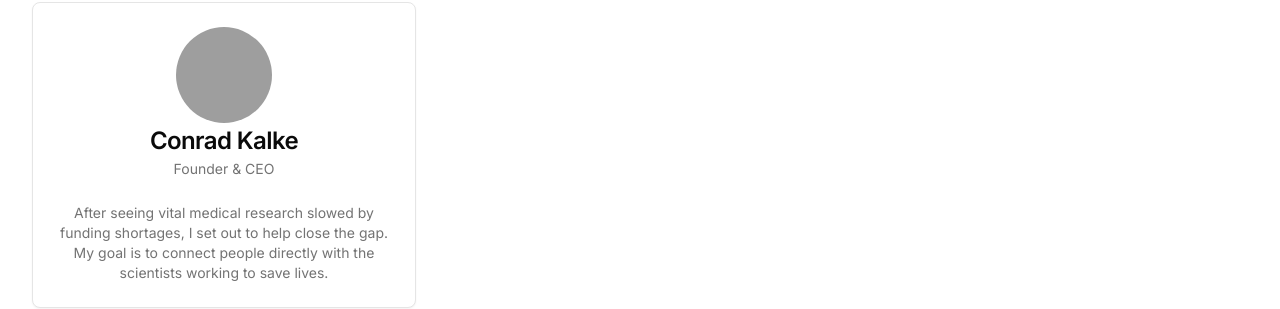
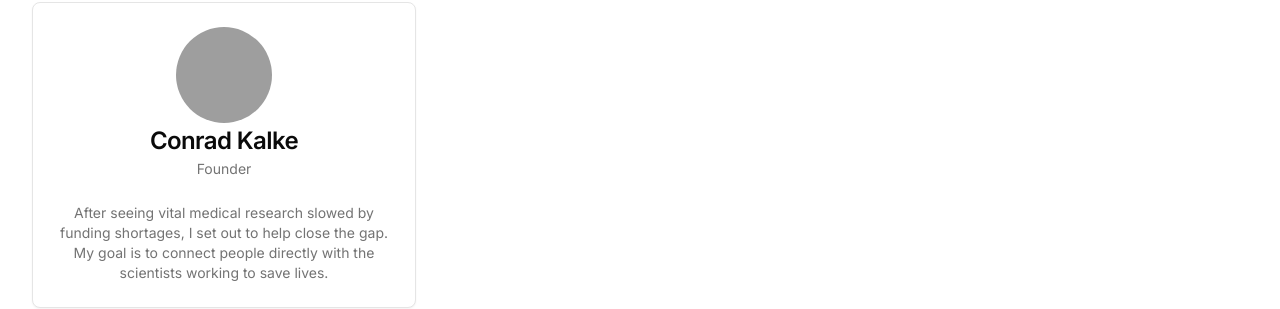
Before and after one commit to conradkalke/aware-platform, a Next.js app: page /about in a window 1280 px wide. Shown: the part 1095-1404 px from the top of the page. Built offline with nearby package versions, Linux system fonts and the light colour scheme; grey boxes are pictures that could not be loaded.

Commit message:
Change founder title

```diff
--- a/app/about/page.tsx
+++ b/app/about/page.tsx
@@ -183,7 +183,7 @@ export default function AboutPage() {
 const team = [
   {
     name: "Conrad Kalke",
-    role: "Founder & CEO",
+    role: "Founder",
     bio: "After seeing vital medical research slowed by funding shortages, I set out to help close the gap. My goal is to connect people directly with the scientists working to save lives."
   }
 ]
```
